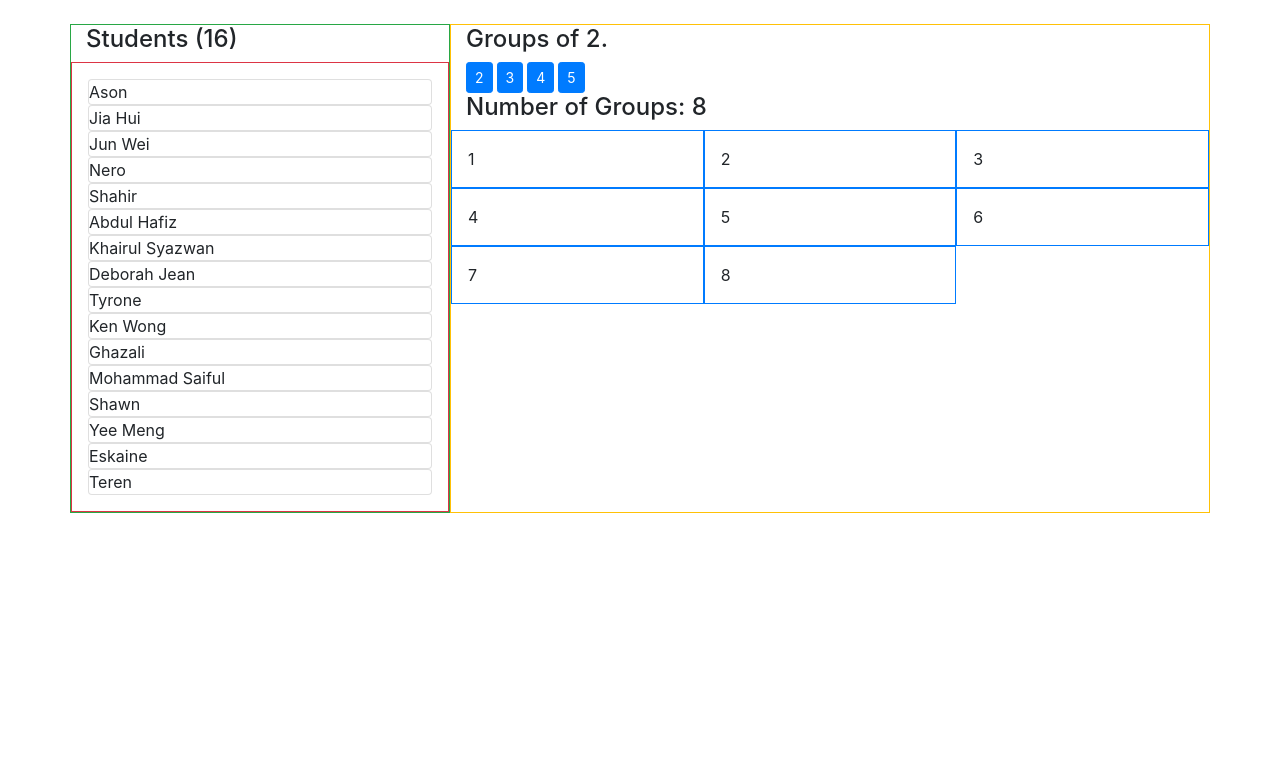
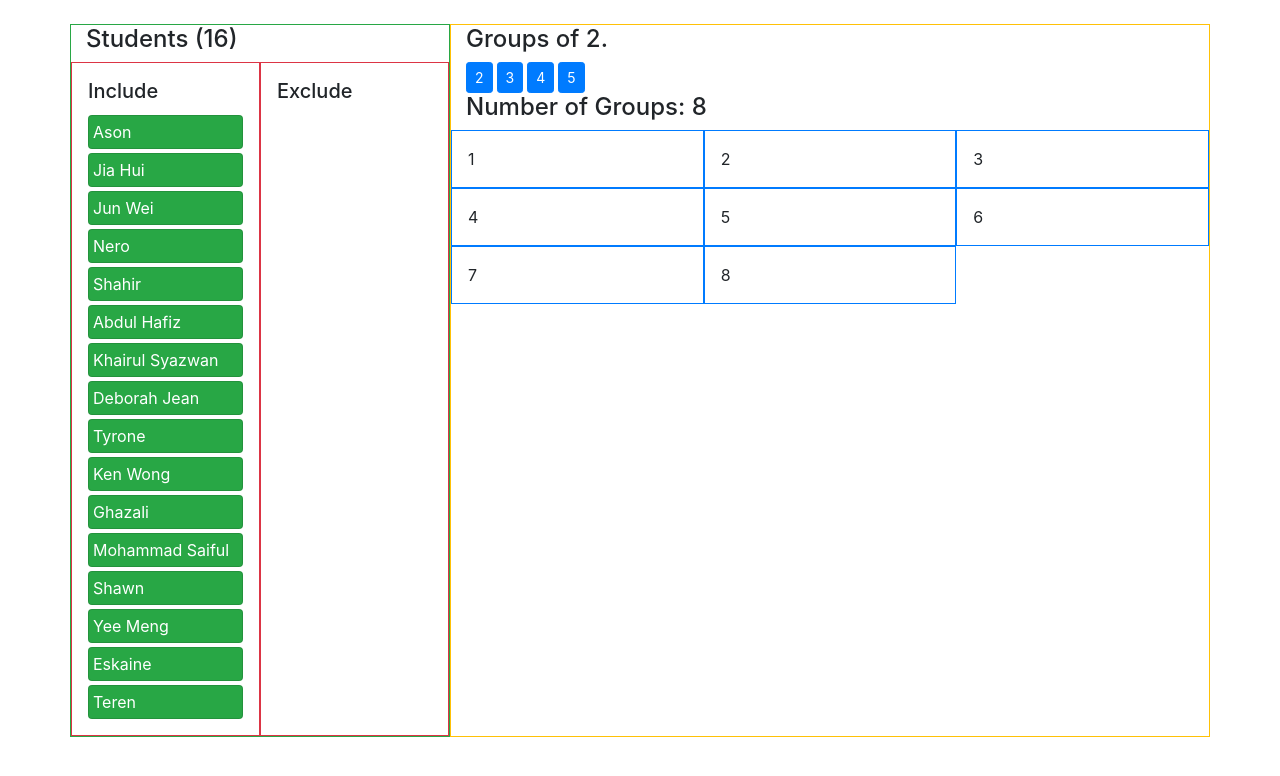
Before and after one commit to siu-sing/regroup, a React (Create React App) app: page / in a window 1280 px wide. Shown: the top 776 px of the page. Built offline with nearby package versions, Linux system fonts and the light colour scheme.

Commit message:
styled abit

```diff
--- a/src/App.js
+++ b/src/App.js
@@ -69,13 +69,25 @@ function App() {
                         </Col>
                     </Row>
                     <Row>
+
                         <Col
                             className="border border-danger p-3"
                             onDrop={dropHome}
                             onDragOver={dragOver}
                         >
+                             <h5>Include</h5>
+
                             {nameDisplay}
                         </Col>
+                        <Col
+                            className="border border-danger p-3"
+                            onDrop={dropHome}
+                            onDragOver={dragOver}
+                        >
+                            <h5>Exclude</h5>
+                            {/* {nameDisplay} */}
+                        </Col>
+
                     </Row>
                 </Col>
                 <Col md={8} className="border border-warning">
--- a/src/NameButton.jsx
+++ b/src/NameButton.jsx
@@ -21,12 +21,14 @@ export default function NameButton(props) {
         <Row>
             <Col className="">
                 <Card
-                    // className="border border-success mt-1"
-                    variant="success"
+                    className="p-1 mt-1"
+                    // variant="success"
                     draggable="true"
                     onDragStart={dragStart}
                     onDragOver={dragOver}
                     id={props.id}
+                    bg="success"
+                    text="white"
                 >
                     {props.name}
                 </Card>
```
